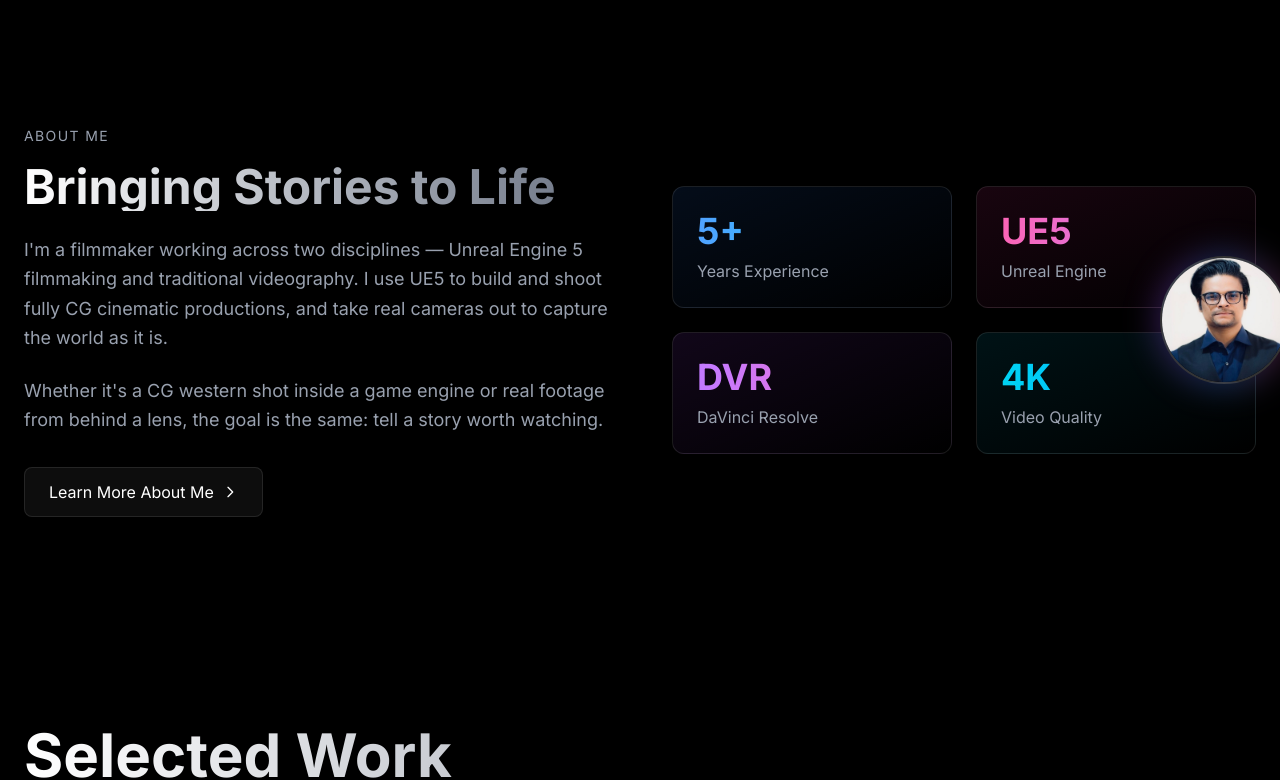
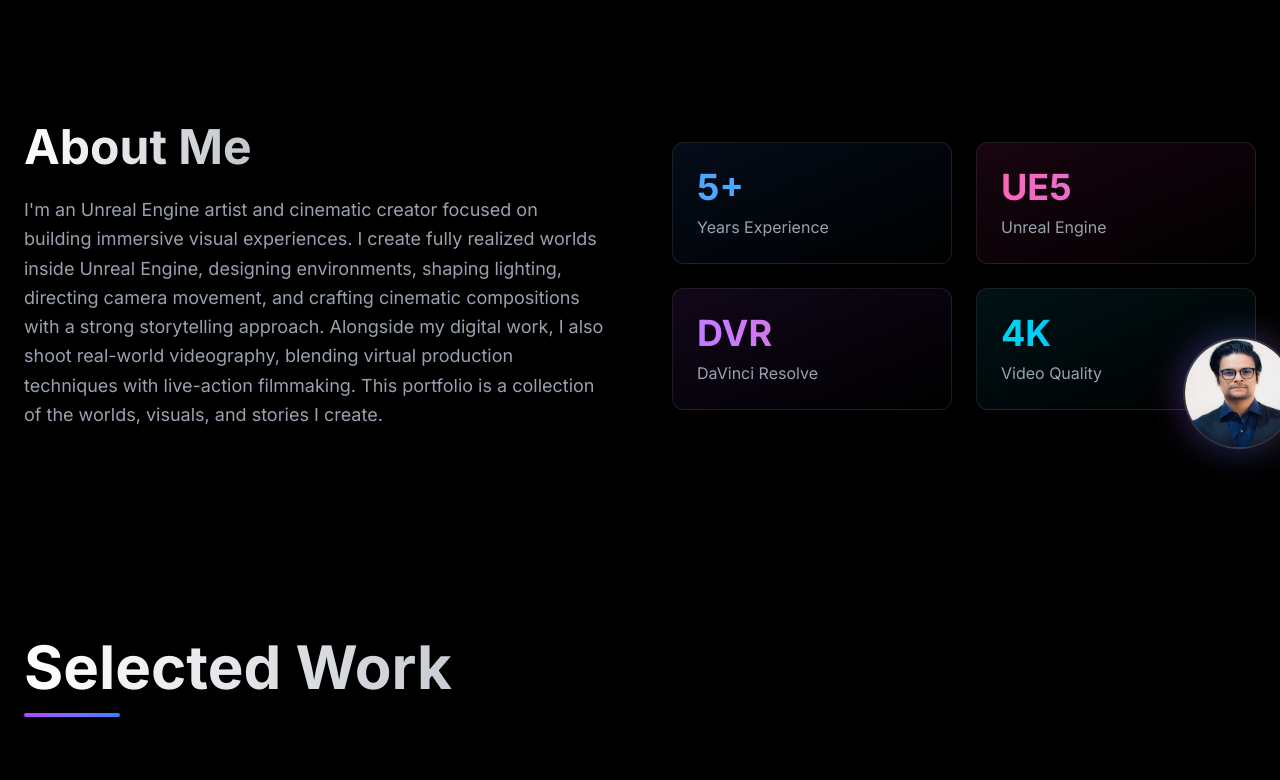
Before and after one commit to ritomrit179-ops/Portfolio, a Next.js app: page / in a window 1280 px wide. Shown: the part 1400-2180 px from the top of the page. Built offline with nearby package versions, Linux system fonts and the light colour scheme; grey boxes are pictures that could not be loaded.

Commit message:
About me section updated

```diff
--- a/app/about/page.tsx
+++ b/app/about/page.tsx
@@ -6,32 +6,28 @@ export default function AboutPage() {
         <div className="absolute top-20 right-0 w-96 h-96 bg-purple-500/10 rounded-full blur-3xl" />
       </div>
 
-      <div className="max-w-4xl mx-auto px-6 py-32">
+      <div className="max-w-4xl mx-auto px-6 py-16 md:py-32">
         <div className="mb-6">
           <span className="text-sm tracking-widest text-gray-400 uppercase">Get to know me</span>
         </div>
-        <h1 className="text-6xl md:text-7xl font-bold mb-12 bg-gradient-to-r from-white to-gray-500 bg-clip-text text-transparent">
+        <h1 className="text-5xl md:text-6xl lg:text-7xl font-bold mb-8 md:mb-12 bg-gradient-to-r from-white to-gray-500 bg-clip-text text-transparent">
           About
         </h1>
 
         <div className="space-y-8 text-gray-400 text-lg leading-relaxed">
           <p className="text-xl text-gray-300">
-            I'm a filmmaker working across two disciplines — Unreal Engine 5 filmmaking
-            and traditional videography.
+            Unreal Engine enthusiast and videographer.
           </p>
 
           <p>
-            On the UE5 side, I build fully CG cinematic productions inside Unreal Engine —
-            designing environments, rigging characters, blocking shots, and rendering the
-            final film through Movie Render Queue. On the videography side, I shoot and
-            edit real-world footage, handling everything from camera work to color grading.
+            I'm an Unreal Engine artist and cinematic creator focused on building immersive visual experiences. I create fully realized worlds inside Unreal Engine, designing environments, shaping lighting, directing camera movement, and crafting cinematic compositions with a strong storytelling approach. Alongside my digital work, I also shoot real-world videography, blending virtual production techniques with live-action filmmaking. This portfolio is a collection of the worlds, visuals, and stories I create.
           </p>
 
           <div className="pt-12">
             <h2 className="text-3xl font-bold text-white mb-8 bg-gradient-to-r from-white to-gray-400 bg-clip-text text-transparent">
               Skills & Expertise
             </h2>
-            <div className="grid md:grid-cols-2 gap-10">
+            <div className="grid grid-cols-1 md:grid-cols-2 gap-6 md:gap-10">
               <div className="group">
                 <div className="p-8 bg-gradient-to-br from-gray-900/50 to-black/50 rounded-2xl border border-white/10 hover:border-purple-500/50 transition-all duration-300">
                   <h3 className="text-xl font-semibold text-white mb-6 flex items-center gap-3">
--- a/app/contact/page.tsx
+++ b/app/contact/page.tsx
@@ -18,8 +18,8 @@ export default function ContactPage() {
 
   return (
     <main className="min-h-screen pt-20">
-      <div className="max-w-2xl mx-auto px-6 py-20">
-        <h1 className="text-5xl font-bold mb-4">Get In Touch</h1>
+      <div className="max-w-2xl mx-auto px-6 py-12 md:py-20">
+        <h1 className="text-4xl md:text-5xl font-bold mb-4">Get In Touch</h1>
         <p className="text-gray-400 text-lg mb-12">
           Interested in working together? Let's talk about your project.
         </p>
--- a/app/page.tsx
+++ b/app/page.tsx
@@ -1,7 +1,5 @@
 import ProjectGrid from "@/components/ProjectGrid";
 import SplitVideoHero from "@/components/SplitVideoHero";
-import ProfileImage from "@/components/ProfileImage";
-import Link from "next/link";
 
 export default function Home() {
   return (
@@ -14,9 +12,9 @@ export default function Home() {
       </div>
 
       {/* Hero Section */}
-      <section className="max-w-7xl mx-auto px-6 py-32">
+      <section className="max-w-7xl mx-auto px-6 py-20 md:py-32">
         <div className="max-w-4xl animate-fade-in">
-          <h1 className="text-6xl md:text-8xl font-bold mb-8 text-balance leading-tight">
+          <h1 className="text-5xl sm:text-6xl md:text-8xl font-bold mb-6 md:mb-8 leading-tight">
             <span className="bg-gradient-to-r from-white via-gray-200 to-gray-400 bg-clip-text text-transparent">
               Unreal Engine
             </span>
@@ -25,7 +23,7 @@ export default function Home() {
               & Videography
             </span>
           </h1>
-          <p className="text-xl md:text-2xl text-gray-400 mb-8 max-w-2xl leading-relaxed">
+          <p className="text-lg md:text-xl lg:text-2xl text-gray-400 mb-8 max-w-2xl leading-relaxed">
             Crafting cinematic worlds inside Unreal Engine 5 and capturing real ones on camera.
           </p>
         </div>
@@ -37,74 +35,62 @@ export default function Home() {
       </section>
 
       {/* About Section */}
-      <section className="max-w-7xl mx-auto px-6 py-20">
-        <div className="grid md:grid-cols-2 gap-16 items-center">
+      <section className="max-w-7xl mx-auto px-6 py-12 md:py-20">
+        <div className="grid md:grid-cols-2 gap-10 md:gap-16 items-center">
           <div>
-            <div className="mb-4">
-              <span className="text-sm tracking-widest text-gray-400 uppercase">About Me</span>
-            </div>
-            <h2 className="text-4xl md:text-5xl font-bold mb-6 bg-gradient-to-r from-white to-gray-500 bg-clip-text text-transparent">
-              Bringing Stories to Life
+            <h2 className="text-3xl md:text-4xl lg:text-5xl font-bold mb-6 bg-gradient-to-r from-white to-gray-500 bg-clip-text text-transparent">
+              About Me
             </h2>
-            <p className="text-lg text-gray-400 leading-relaxed mb-6">
-              I'm a filmmaker working across two disciplines — Unreal Engine 5 filmmaking
-              and traditional videography. I use UE5 to build and shoot fully CG cinematic
-              productions, and take real cameras out to capture the world as it is.
+            <p className="text-lg text-gray-400 leading-relaxed">
+              I'm an Unreal Engine artist and cinematic creator focused on building immersive visual experiences. I create fully realized worlds inside Unreal Engine, designing environments, shaping lighting, directing camera movement, and crafting cinematic compositions with a strong storytelling approach. Alongside my digital work, I also shoot real-world videography, blending virtual production techniques with live-action filmmaking. This portfolio is a collection of the worlds, visuals, and stories I create.
             </p>
-            <p className="text-lg text-gray-400 leading-relaxed mb-8">
-              Whether it's a CG western shot inside a game engine or real footage from
-              behind a lens, the goal is the same: tell a story worth watching.
-            </p>
-            <Link
-              href="/about"
-              className="inline-flex items-center gap-2 px-6 py-3 bg-white/5 border border-white/10 rounded-lg hover:bg-white/10 transition-colors group"
-            >
-              <span>Learn More About Me</span>
-              <svg className="w-4 h-4 group-hover:translate-x-1 transition-transform" fill="none" stroke="currentColor" viewBox="0 0 24 24">
-                <path strokeLinecap="round" strokeLinejoin="round" strokeWidth={2} d="M9 5l7 7-7 7" />
-              </svg>
-            </Link>
           </div>
 
-          <div className="relative">
-            {/* Stats/Highlights with small circular photo */}
-            <div className="grid grid-cols-2 gap-6">
-              <div className="p-6 bg-gradient-to-br from-blue-500/10 to-transparent border border-white/10 rounded-xl">
-                <div className="text-4xl font-bold mb-2 bg-gradient-to-r from-blue-400 to-cyan-400 bg-clip-text text-transparent">
-                  5+
+          <div className="relative mt-8 md:mt-0">
+            {/* Profile photo */}
+            <div className="flex justify-center mb-6 md:hidden">
+              <div className="relative">
+                <div className="absolute -inset-1 bg-gradient-to-r from-purple-500/30 via-blue-500/30 to-pink-500/30 rounded-full blur-lg" />
+                <div className="relative w-24 h-24 rounded-full overflow-hidden border-2 border-white/20 bg-gradient-to-br from-gray-900 to-black">
+                  <img src="/MyPhoto.jpeg" alt="Profile" className="w-full h-full object-cover" />
                 </div>
-                <div className="text-gray-400">Years Experience</div>
-              </div>
-              <div className="p-6 bg-gradient-to-br from-pink-500/10 to-transparent border border-white/10 rounded-xl">
-                <div className="text-4xl font-bold mb-2 bg-gradient-to-r from-pink-400 to-purple-400 bg-clip-text text-transparent">
-                  UE5
-                </div>
-                <div className="text-gray-400">Unreal Engine</div>
-              </div>
-              <div className="p-6 bg-gradient-to-br from-purple-500/10 to-transparent border border-white/10 rounded-xl">
-                <div className="text-4xl font-bold mb-2 bg-gradient-to-r from-purple-400 to-pink-400 bg-clip-text text-transparent">
-                  DVR
-                </div>
-                <div className="text-gray-400">DaVinci Resolve</div>
-              </div>
-              <div className="p-6 bg-gradient-to-br from-cyan-500/10 to-transparent border border-white/10 rounded-xl">
-                <div className="text-4xl font-bold mb-2 bg-gradient-to-r from-cyan-400 to-blue-400 bg-clip-text text-transparent">
-                  4K
-                </div>
-                <div className="text-gray-400">Video Quality</div>
               </div>
             </div>
 
-            {/* Small circular photo positioned on the side */}
-            <div className="absolute -right-8 top-1/2 -translate-y-1/2">
-              <div className="relative">
-                <div className="absolute -inset-1 bg-gradient-to-r from-purple-500/30 via-blue-500/30 to-pink-500/30 rounded-full blur-lg" />
-                <div className="relative w-32 h-32 rounded-full overflow-hidden border-2 border-white/20 bg-gradient-to-br from-gray-900 to-black">
-                  <img
-                    src="/MyPhoto.jpeg"
-                    alt="Profile"
-                    className="w-full h-full object-cover"
-                  />
+            {/* Stats grid */}
+            <div className="grid grid-cols-2 gap-4 md:gap-6">
+              <div className="p-4 md:p-6 bg-gradient-to-br from-blue-500/10 to-transparent border border-white/10 rounded-xl">
+                <div className="text-3xl md:text-4xl font-bold mb-2 bg-gradient-to-r from-blue-400 to-cyan-400 bg-clip-text text-transparent">
+                  5+
+                </div>
+                <div className="text-gray-400 text-sm md:text-base">Years Experience</div>
+              </div>
+              <div className="p-4 md:p-6 bg-gradient-to-br from-pink-500/10 to-transparent border border-white/10 rounded-xl">
+                <div className="text-3xl md:text-4xl font-bold mb-2 bg-gradient-to-r from-pink-400 to-purple-400 bg-clip-text text-transparent">
+                  UE5
+                </div>
+                <div className="text-gray-400 text-sm md:text-base">Unreal Engine</div>
+              </div>
+              <div className="p-4 md:p-6 bg-gradient-to-br from-purple-500/10 to-transparent border border-white/10 rounded-xl">
+                <div className="text-3xl md:text-4xl font-bold mb-2 bg-gradient-to-r from-purple-400 to-pink-400 bg-clip-text text-transparent">
+                  DVR
+                </div>
+                <div className="text-gray-400 text-sm md:text-base">DaVinci Resolve</div>
+              </div>
+              <div className="p-4 md:p-6 bg-gradient-to-br from-cyan-500/10 to-transparent border border-white/10 rounded-xl relative">
+                <div className="text-3xl md:text-4xl font-bold mb-2 bg-gradient-to-r from-cyan-400 to-blue-400 bg-clip-text text-transparent">
+                  4K
+                </div>
+                <div className="text-gray-400 text-sm md:text-base">Video Quality</div>
+
+                {/* Photo — desktop only, floats over the bottom-right corner */}
+                <div className="hidden md:block absolute -right-10 -bottom-10">
+                  <div className="relative">
+                    <div className="absolute -inset-1 bg-gradient-to-r from-purple-500/30 via-blue-500/30 to-pink-500/30 rounded-full blur-lg" />
+                    <div className="relative w-28 h-28 rounded-full overflow-hidden border-2 border-white/20 bg-gradient-to-br from-gray-900 to-black">
+                      <img src="/MyPhoto.jpeg" alt="Profile" className="w-full h-full object-cover" />
+                    </div>
+                  </div>
                 </div>
               </div>
             </div>
@@ -113,9 +99,9 @@ export default function Home() {
       </section>
 
       {/* Projects Section */}
-      <section className="max-w-7xl mx-auto px-6 py-32">
-        <div className="mb-16">
-          <h2 className="text-5xl md:text-6xl font-bold mb-4 bg-gradient-to-r from-white to-gray-500 bg-clip-text text-transparent">
+      <section className="max-w-7xl mx-auto px-6 py-16 md:py-32">
+        <div className="mb-10 md:mb-16">
+          <h2 className="text-4xl md:text-5xl lg:text-6xl font-bold mb-4 bg-gradient-to-r from-white to-gray-500 bg-clip-text text-transparent">
             Selected Work
           </h2>
           <div className="h-1 w-24 bg-gradient-to-r from-purple-500 to-blue-500 rounded-full" />
--- a/components/Footer.tsx
+++ b/components/Footer.tsx
@@ -4,7 +4,7 @@ export default function Footer() {
   return (
     <footer className="border-t border-white/10 bg-black/50 backdrop-blur-sm">
       <div className="max-w-7xl mx-auto px-6 py-12">
-        <div className="grid md:grid-cols-3 gap-8 mb-8">
+        <div className="grid grid-cols-1 sm:grid-cols-2 md:grid-cols-3 gap-8 mb-8">
           {/* Brand */}
           <div>
             <h3 className="text-xl font-bold mb-4 bg-gradient-to-r from-white to-gray-400 bg-clip-text text-transparent">
@@ -22,11 +22,6 @@ export default function Footer() {
               <li>
                 <Link href="/" className="text-gray-400 hover:text-white transition-colors text-sm">
                   Work
-                </Link>
-              </li>
-              <li>
-                <Link href="/about" className="text-gray-400 hover:text-white transition-colors text-sm">
-                  About
                 </Link>
               </li>
               <li>
```
Also changed, not shown: app/project/[id]/page.tsx (+3 -5 lines), components/Navigation.tsx (+3 -12 lines).
